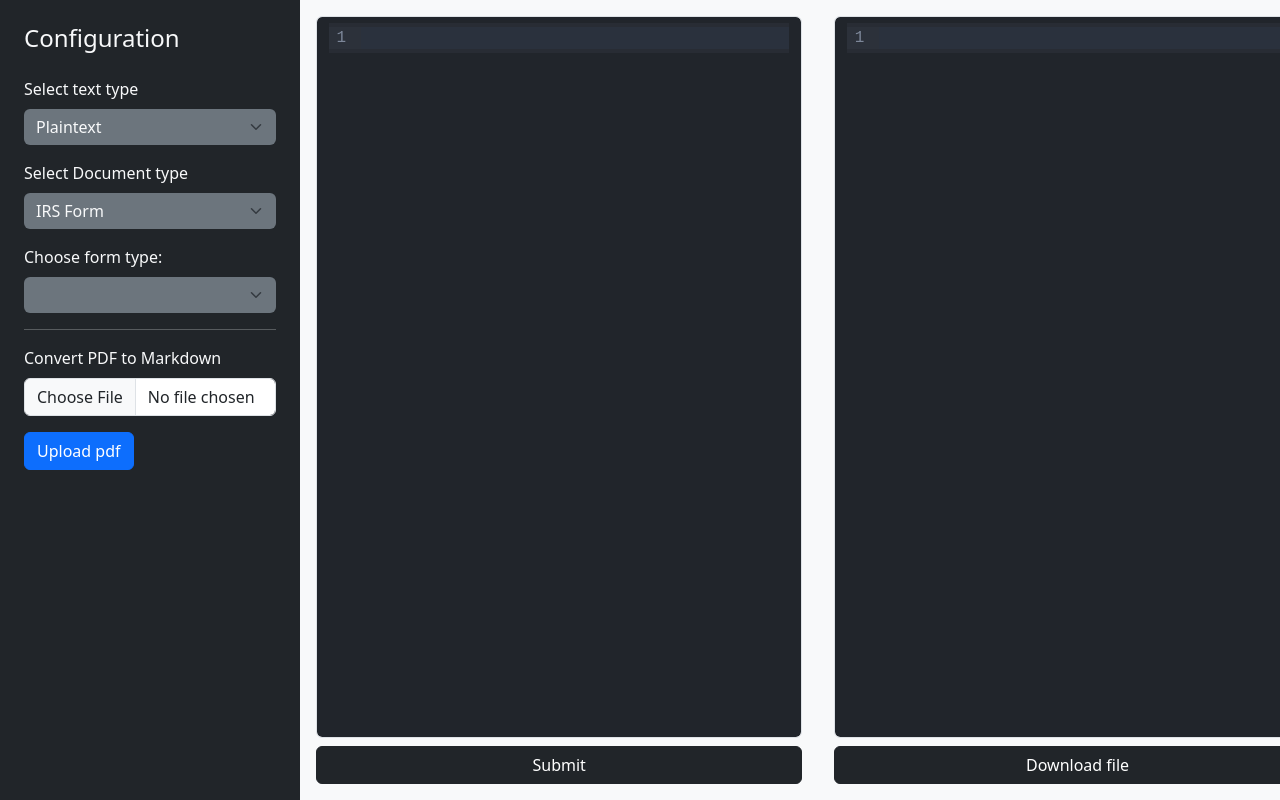
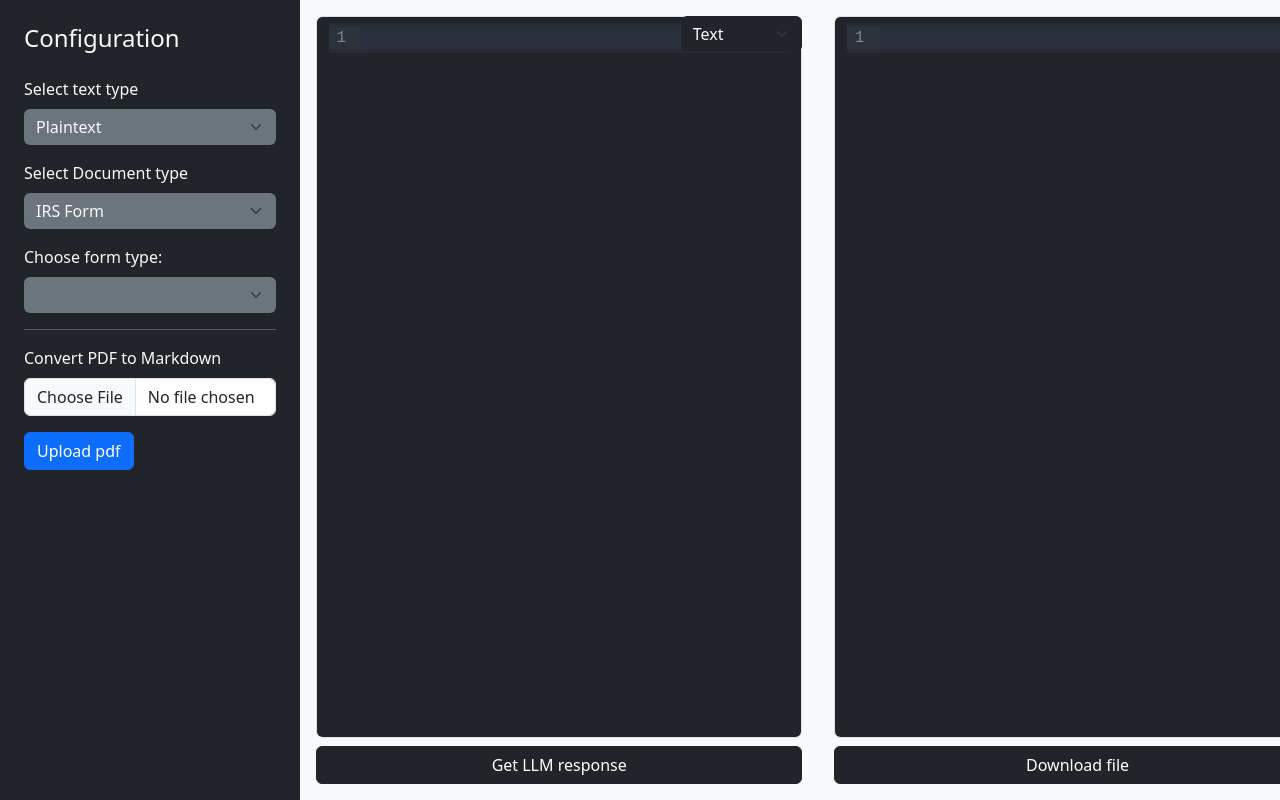
Before and after one commit to rn-varun/pdf-to-md, a React (Vite) app: page / in a window 1280 px wide. Shown: the top 800 px of the page. Built offline with nearby package versions, Linux system fonts and the light colour scheme.

Commit message:
different views added (PDF and MD)

```diff
--- a/package.json
+++ b/package.json
@@ -15,6 +15,7 @@
     "@uiw/react-markdown-preview": "^5.1.3",
     "axios": "^1.8.4",
     "bootstrap": "^5.3.5",
+    "pdfjs-dist": "^5.1.91",
     "react": "^19.0.0",
     "react-dom": "^19.0.0"
   },
--- a/src/components/InputTextarea.tsx
+++ b/src/components/InputTextarea.tsx
@@ -1,25 +1,97 @@
-import { useEffect, useState } from "react";
+import { JSX, useEffect, useState } from "react";
 import { handleSubmission } from "../api";
 import ReactCodeMirror from "@uiw/react-codemirror";
+import MarkdownPreview from "@uiw/react-markdown-preview";
 
 interface TextareaProps {
   formName: string;
   setOutput: (val: string) => void;
   pdfToMdOutput: string;
+  uploadedPDF: File | null;
 }
 
-const Textarea = ({ formName, setOutput, pdfToMdOutput }: TextareaProps) => {
-
-  const [text, setText] = useState("")
+const Textarea = ({
+  formName,
+  setOutput,
+  pdfToMdOutput,
+  uploadedPDF,
+}: TextareaProps) => {
+  const [text, setText] = useState("");
+  // dropdown states
+  const [options, setOptions] = useState([
+    "Text",
+    "Markdown Preview",
+    "PDF Preview",
+  ]);
+  const [selectedOption, setSelectedOption] = useState("Text");
 
   const handleClick = async () => {
     const res = await handleSubmission(formName, text);
-    setOutput(JSON.stringify(res, null, 2)); // assuming your API call returns string
+    setOutput(JSON.stringify(res, null, 2));
   };
 
   useEffect(() => {
-    setText(pdfToMdOutput)
-  }, [pdfToMdOutput])
+    setText(pdfToMdOutput);
+  }, [pdfToMdOutput]);
+
+  const views: Record<string, JSX.Element> = {
+    Text: (
+      <ReactCodeMirror
+        style={{
+          backgroundColor: "#21252b",
+          width: "38vw",
+          height: "100vh",
+          outline: "none",
+          boxShadow: "none",
+          resize: "none",
+          overflow: "auto",
+        }}
+        className="form-control"
+        value={pdfToMdOutput || text}
+        onChange={(e) => {
+          setText(e);
+          console.log(e);
+        }}
+        theme="dark"
+      />
+    ),
+    "Markdown Preview": (
+      <MarkdownPreview
+        source={text}
+        style={{
+          backgroundColor: "#21252b",
+          width: "38vw",
+          height: "100vh",
+          outline: "none",
+          boxShadow: "none",
+          resize: "none",
+          overflow: "auto",
+        }}
+        className="rounded-3"
+      />
+    ),
+    "PDF Preview": (
+      <div
+        className="pdf-preview"
+        style={{
+          backgroundColor: "#21252b",
+          width: "38vw",
+          height: "100vh",
+          outline: "none",
+          boxShadow: "none",
+          resize: "none",
+          overflow: "auto",
+        }}
+      >
+        <iframe
+          src={uploadedPDF ? URL.createObjectURL(uploadedPDF) : ""}
+          width="100%"
+          height="100%"
+          style={{ border: "none" }}
+        />
+      </div>
+    ),
+  };
 
   return (
     <div className="" style={{ width: "100vw", height: "100vh" }}>
@@ -32,34 +104,39 @@ const Textarea = ({ formName, setOutput, pdfToMdOutput }: TextareaProps) => {
           height: "100vh",
         }}
       >
-        <div className="d-flex flex-column justify-content-around justify-content-between" data-bs-spy="scroll"   style={{ overflow: "hidden" }}
+        <div
+          className="d-flex flex-column justify-content-around justify-content-between"
+          style={{ overflow: "hidden", position: "relative" }}
         >
-          <ReactCodeMirror style={{
-            backgroundColor: "#21252b",
-            width: "38vw",
-            height: "100vh",
-            outline: "none",
-            boxShadow: "none",
-            resize: "none",
-            overflow: "auto",
-          }} className="form-control" value={pdfToMdOutput} onChange={(e) => {
-            setText(e)
-            console.log(e)
-          }} theme="dark"
-          />
-          {/* <textarea className="form-control border border-dark border-bottom border-right"  value={pdfToMdOutput} onChange={(e) => {
-          setText(e.target.value)
-          console.log(text)
-        }} style={{
-          width: "38vw",
-          height: "100vh",
-          outline: "none",
-          boxShadow: "none",
-          resize: "none",
-        }}
-        >
-        </textarea> */}
-          <button className="btn btn-dark mt-2" onClick={handleClick}>Submit</button>
+          <select
+            className="form-select text-light border-0 w-25"
+            onChange={(e) =>
+              setSelectedOption((e.target as HTMLSelectElement).value)
+            }
+            style={{
+              position: "absolute",
+              zIndex: 10,
+              top: "0",
+              right: "0",
+              backgroundColor: "#21252b",
+              marginLeft: "auto",
+            }}
+          >
+            {options.map((type, index) => (
+              <option
+                key={index}
+                value={type}
+                className="p-2"
+                onChange={(e) => setText((e.target as HTMLSelectElement).value)}
+              >
+                {type}
+              </option>
+            ))}
+          </select>
+          {views[selectedOption]}
+          <button className="btn btn-dark mt-2" onClick={handleClick}>
+            Get LLM response
+          </button>
         </div>
       </div>
     </div>
--- a/src/components/Sidebar.tsx
+++ b/src/components/Sidebar.tsx
@@ -5,9 +5,10 @@ import { handleUpload } from "../api";
 interface SidebarProps {
     setFormName: (formName: string) => void;
     setPdfToMdOutput: (val: string) => void;
+    setUploadedPDF: (val: File | null) => void;
 }
 
-const Sidebar = ({setFormName, setPdfToMdOutput}: SidebarProps) => {
+const Sidebar = ({setFormName, setPdfToMdOutput, setUploadedPDF}: SidebarProps) => {
 
     const [textTypes, selectTextTypes] = useState(["Plaintext", "Markdown"]);
     const [formTypes, setFormTypes] = useState(["", "W2", "fk1", "f1099"]);
@@ -23,6 +24,8 @@ const Sidebar = ({setFormName, setPdfToMdOutput}: SidebarProps) => {
             alert("Please select a file.");
             return;
         }
+        console.log("PDF uploaded: ", event.target.files[0]);
+        setUploadedPDF(event.target.files[0]);
         setPdfFile(event.target.files[0]); // possibly null thus this approach
     }
 
--- a/src/index.css
+++ b/src/index.css
@@ -0,0 +1,9 @@
+::-webkit-scrollbar {
+    display: none;
+  }
+
+  /* Hide scrollbar for IE, Edge and Firefox */
+  .scroll-hidden {
+    -ms-overflow-style: none;  /* IE and Edge */
+    scrollbar-width: none;     /* Firefox */
+  }
--- a/src/pages/Home.tsx
+++ b/src/pages/Home.tsx
@@ -8,12 +8,13 @@ const Home = () => {
   const [output, setOutput] = useState("")
   const [formName, setFormName] = useState("");
   const [pdfToMdOutput, setPdfToMdOutput] = useState("")
+  const [uploadedPDF, setUploadedPDF] = useState<File | null>(null)
 
 
   return (
     <div className="d-flex flex-row">
-        <Sidebar setFormName={setFormName} setPdfToMdOutput={setPdfToMdOutput}/>
-        <Textarea formName={formName} setOutput={setOutput} pdfToMdOutput={pdfToMdOutput}/>
+        <Sidebar setFormName={setFormName} setUploadedPDF={setUploadedPDF} setPdfToMdOutput={setPdfToMdOutput}/>
+        <Textarea uploadedPDF={uploadedPDF} formName={formName} setOutput={setOutput} pdfToMdOutput={pdfToMdOutput}/>
         <OutputTextarea setOutput={setOutput} output={output}/>
     </div>
   )
```
Also changed, not shown: src/components/OutputTextarea.tsx (+0 -10 lines), 1 other file (tests, documents, lock files or other folders).
